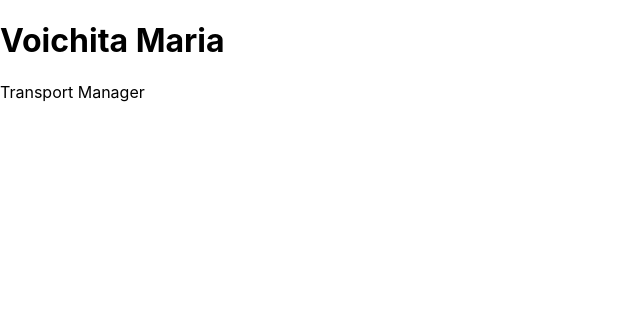
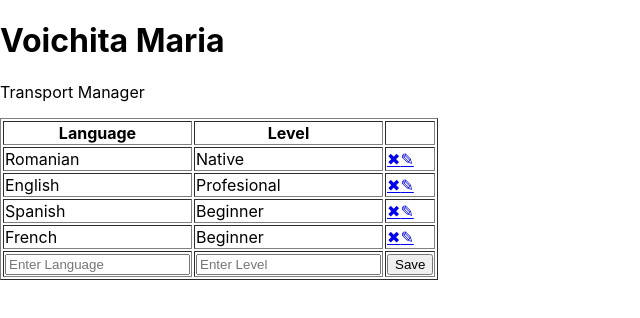
Before and after one commit to sabovoichita/sabovoichita-profile-react, a React (Create React App) app: page / in a window 1280 px wide. Shown: the top 318 px of the page, without its empty margins (0-640 px from the left). Built offline with nearby package versions, Linux system fonts and the light colour scheme.

Commit message:
add LanguagesTable

```diff
--- a/src/App.tsx
+++ b/src/App.tsx
@@ -1,13 +1,37 @@
 // import React from "react";
 // import logo from "./logo.svg";
 import "./App.css";
+import { LanguagesTable } from "./LanguagesTable/LanguagesTable";
 
+let languages = [
+  {
+    name: "Romanian",
+    level: "Native",
+  },
+  {
+    name: "English",
+    level: "Profesional",
+  },
+  {
+    name: "Spanish",
+    level: "Beginner",
+  },
+  {
+    name: "French",
+    level: "Beginner",
+  },
+];
 function App() {
   return (
-    <div id="header-info">
-      <h1>Voichita Maria</h1>
-      <p id="job-title">Transport Manager</p>
-    </div>
+    <>
+      <div id="header-info">
+        <h1>Voichita Maria</h1>
+        <p id="job-title">Transport Manager</p>
+        <div>
+          <LanguagesTable languages={languages} />
+        </div>
+      </div>
+    </>
   );
 }
 
--- /dev/null
+++ b/src/LanguagesTable/LanguagesTable.js
@@ -0,0 +1,40 @@
+export const LanguagesTable = (props) => (
+  <table border={1}>
+    <thead>
+      <tr>
+        <th>Language</th>
+        <th>Level</th>
+        <th></th>
+      </tr>
+    </thead>
+    <tbody>
+      {props.languages.map((language, index) => (
+        <tr key={index}>
+          <td className="favorite">{language.name}</td>
+          <td>{language.level}</td>
+          <td>
+            <a href="#" className="delete-row">
+              &#10006;
+            </a>
+            <a href="#" className="edit-row">
+              &#9998;
+            </a>
+          </td>
+        </tr>
+      ))}
+    </tbody>
+    <tfoot>
+      <tr>
+        <td>
+          <input type="text" name="language" placeholder="Enter Language" />
+        </td>
+        <td>
+          <input type="text" name="level" placeholder="Enter Level" />
+        </td>
+        <td>
+          <button>Save</button>
+        </td>
+      </tr>
+    </tfoot>
+  </table>
+);
```
